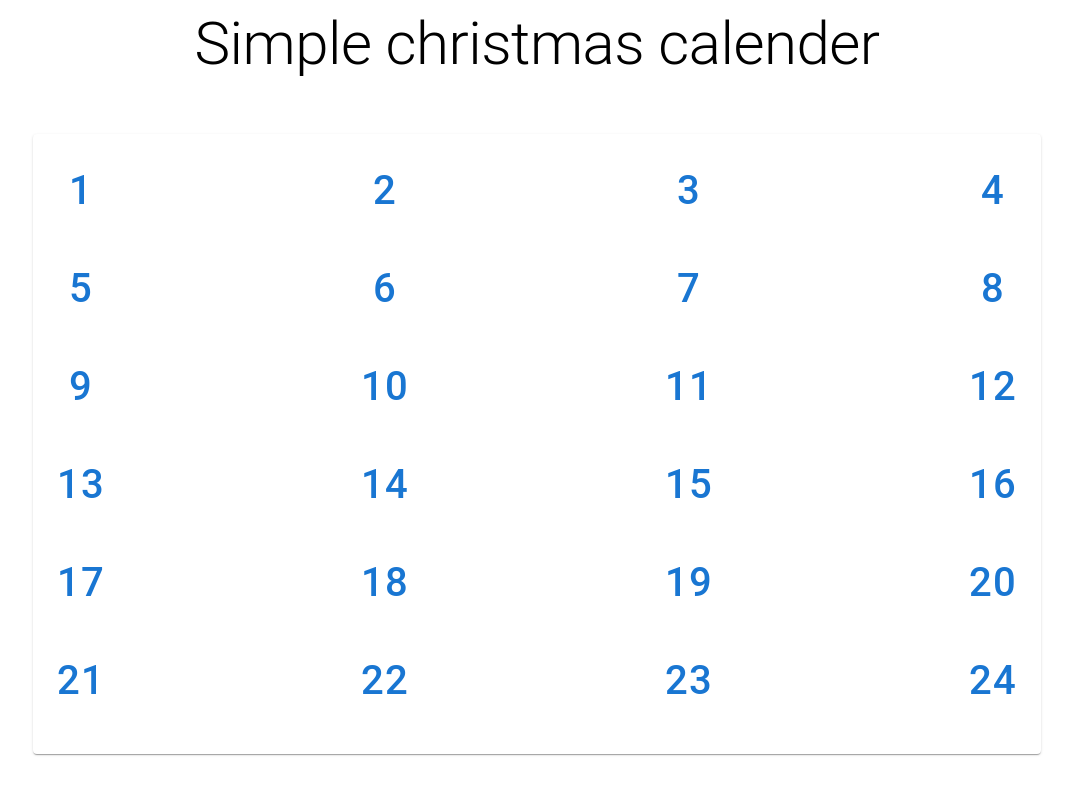
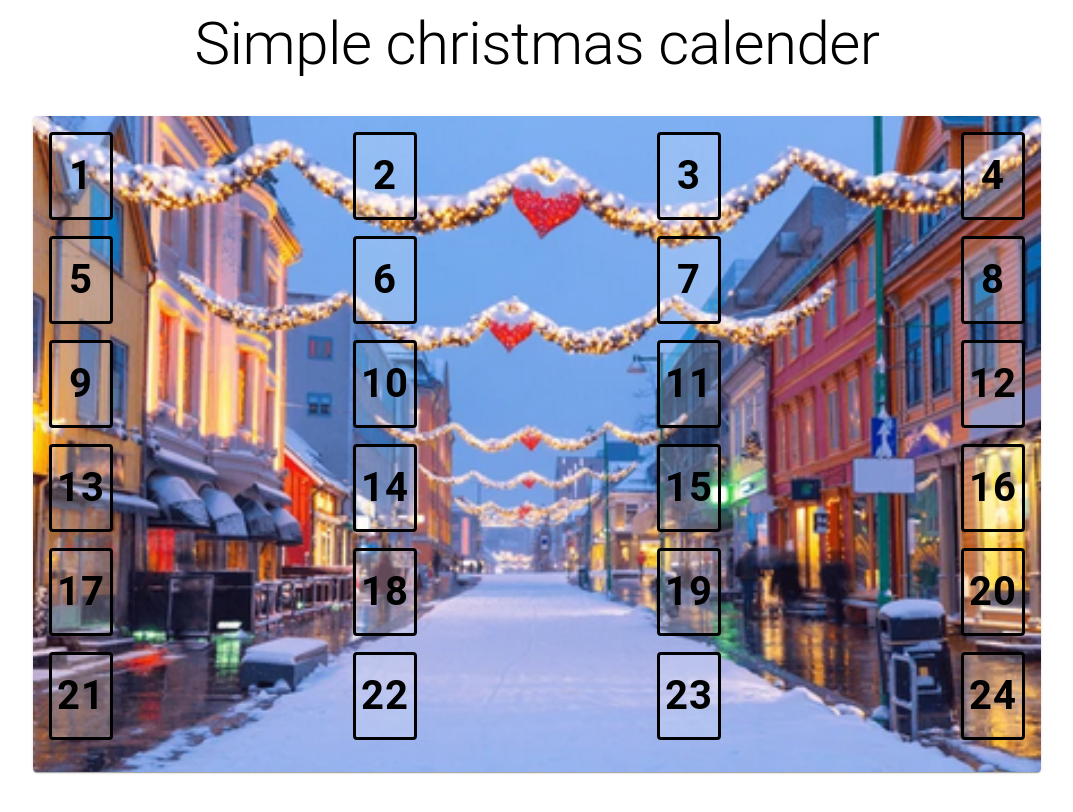
Before and after one commit to henmael/henmael.github.io, a React (Vite) app: page /#/ in a window 1280 px wide. Shown: the top 812 px of the page, without its empty margins (103-1176 px from the left). Built offline with nearby package versions, Linux system fonts and the light colour scheme.

Commit message:
style: la til bilde og bedre knapper på kalender

```diff
--- a/src/components/Calender.tsx
+++ b/src/components/Calender.tsx
@@ -1,25 +1,16 @@
 import { Typography, Paper, Stack, Button, Box } from "@mui/material";
 import { useState } from "react";
 import { useNavigate } from "react-router-dom";
-
-interface ZoomedButtons {
-  [key: number]: boolean;
-}
+import christmas from '../assets/image.png'
 
 export function Calender(){
     const navigate = useNavigate();
     const buttons = Array.from({ length: 24 }, (_, index) => index + 1);
-
-    const [zoomedButtons, setZoomedButtons] = useState<ZoomedButtons>({});
     const [calendarZoomed, setCalendarZoomed] = useState(false);
     const [clickedNumber, setClickedNumber] = useState<number>(0);
 
     function handleClick (doorId: number){
       setCalendarZoomed(true);
-        setZoomedButtons(prev => ({
-          ...prev,
-          [doorId]: !prev[doorId]
-        }));
 
       setTimeout(() => {
         navigate('/door/' + doorId);
@@ -42,23 +33,25 @@ export function Calender(){
                   justifyContent='center'
                   alignItems='center'
                   flexGrow={1}>
-                <Paper sx={{padding: 2, transition: 'transform 0.5s',
-                            transform: calendarZoomed ? 'scale(2)' : 'scale(1)',
+                <Paper sx={{backgroundImage: `url(${christmas})`,backgroundPosition: 'center', padding: 2,  backgroundRepeat: 'no-repeat', backgroundSize: 'cover', transition: 'transform 0.5s',
+                            transform: calendarZoomed ? 'scale(3)' : 'scale(1)',
                             position: 'relative', margin: 'auto', }}>
                 {Array.from({ length: 6 }, (_, rowIndex) => (
-                      <Stack direction="row" spacing={30} mb={2} justifyContent="center" key={rowIndex}>
+                        <Stack direction="row" spacing={30} mb={2} justifyContent="center" key={rowIndex}>
                         {buttons.slice(rowIndex * 4, rowIndex * 4 + 4).map((buttonNumber, colIndex) => (
-                            <Button onClick={() => handleClick(rowIndex * 4 + colIndex+1)} key={buttonNumber}
-                                sx={{fontSize: 40, transition: 'transform 0.5s',
-                                  transform: zoomedButtons[rowIndex * 4 + colIndex+1] ? 'scale(30)' : 'scale(1)',
-                                  opacity: calendarZoomed && clickedNumber !== buttonNumber ? 0 : 1,
-                                  margin: '0 auto', textAlign: 'center'}}>
-                              {buttonNumber}
-                            </Button>
+                                <Button key={colIndex} onClick={() => handleClick(rowIndex * 4 + colIndex+1)}
+                                  sx={{fontSize: 40,
+                                    opacity: calendarZoomed && clickedNumber !== buttonNumber ? 0 : 1, border: 3, margin: '0',
+                                    textAlign: 'center',
+                                    color: 'black', fontWeight: 'bold',
+                                    backgroundColor: 'rgba(255, 255, 255, 0.2)',
+                                    width: 2}}>
+                                {buttonNumber}
+                              </Button>
                         ))}
-
                       </Stack>
                   ))}
+
                 </Paper>
               </Box>
     </Box>
--- a/src/pages/CalenderDoor.tsx
+++ b/src/pages/CalenderDoor.tsx
@@ -3,8 +3,8 @@ import { useParams } from "react-router-dom"
 
 export function CalenderDoor(){
     const {id} = useParams();
-    let text = 'Door ';
-    let christmasSong = [
+    const text = 'Door ';
+    const christmasSong = [
         'Musevisa',
         'Do You Hear What I Hear?',
         'Christmas Time Is Here',
@@ -31,7 +31,7 @@ export function CalenderDoor(){
         'Its Begninning to Look a Lot like Christmas'
     ]
 
-    let song = christmasSong.filter((_, index) => index === Number(id)-1);
+    const song = christmasSong.filter((_, index) => index === Number(id)-1);
 
     const christmasNorwegianQuotes = [
         'Det finnes ikke dårlig vær, bare dårlige klær',
@@ -60,7 +60,7 @@ export function CalenderDoor(){
         'Jeg elsker vinteren i Norge! Man kan sjekke ut klesstilen for dagen hvor en man ser'
     ]
 
-    let quotes = christmasNorwegianQuotes.filter((_, index) => index === Number(id)-1);
+    const quotes = christmasNorwegianQuotes.filter((_, index) => index === Number(id)-1);
 
     return (
        <Box display='grid' justifyContent='center' textAlign='center' gap={2}>
```
Also changed, not shown: src/assets/image.png (added).
